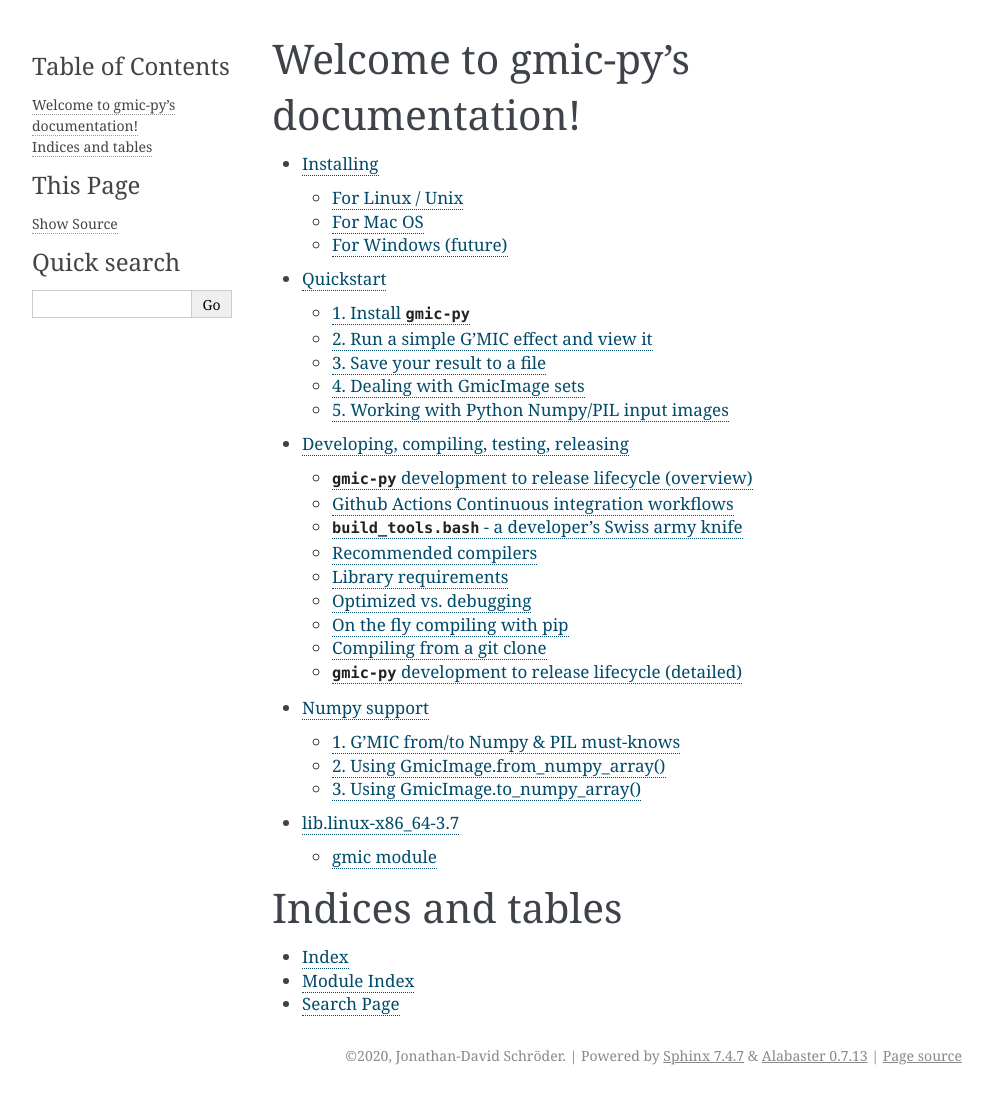
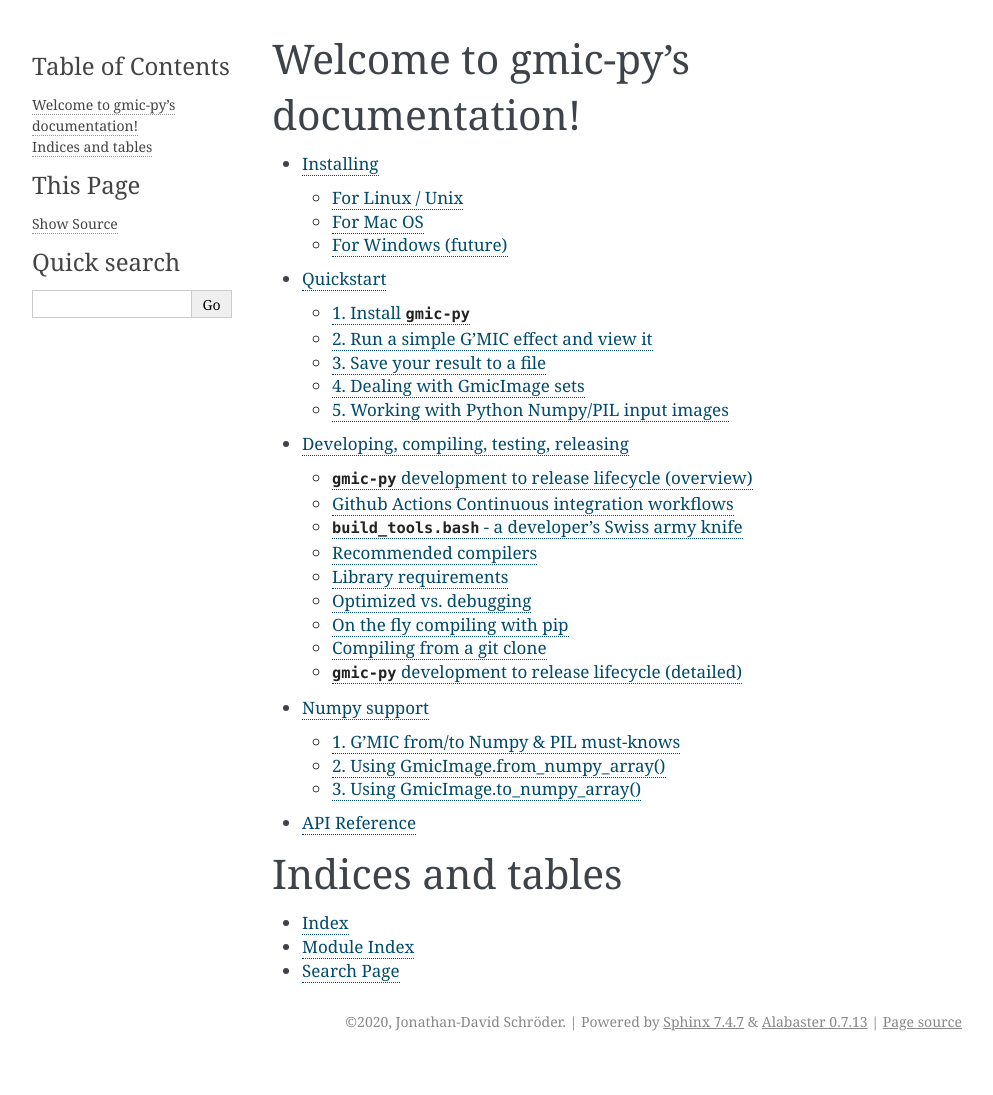
Before and after one commit to myselfhimself/gmic-py, a Sphinx documentation site: the page built from docs/index.rst, in a window 1280 px wide. Shown: the whole page, without its empty margins (148-1141 px from the left). Built offline with Sphinx 7.4.7, drawn with Linux system fonts in a browser that asks for light colours; after the commit the page ends 1061 px from its top, so only the background shows below that.

Commit message:
#58 simpler access to gmic api doc

```diff
--- a/docs/gmic.rst
+++ b/docs/gmic.rst
@@ -1,5 +1,5 @@
-gmic module
-===========
+API Reference
+=============
 
 .. automodule:: gmic
    :members:
--- a/docs/index.rst
+++ b/docs/index.rst
@@ -10,8 +10,7 @@
    gettingstarted
    compiling
    numpy
-   modules
-
+   gmic
 
 
 
--- a/docs/modules.rst
+++ /dev/null
@@ -1,7 +0,0 @@
-lib.linux-x86_64-3.7
-====================
-
-.. toctree::
-   :maxdepth: 4
-
-   gmic
```
